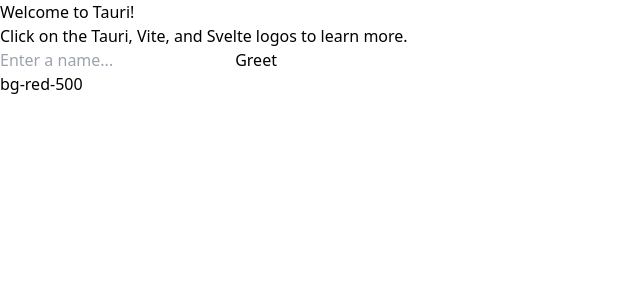
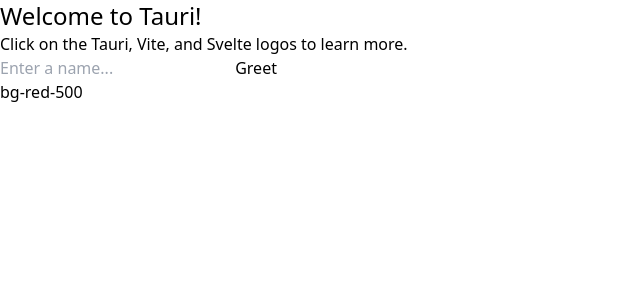
Before and after one commit to ntargon/tauri-app-svelte-tailwindcss-spa-template, a Svelte app: page / in a window 1280 px wide. Shown: the top 300 px of the page, without its empty margins (0-640 px from the left). Built offline with nearby package versions, Linux system fonts and the light colour scheme.

Commit message:
baseに少し追加

```diff
--- a/src/app.css
+++ b/src/app.css
@@ -1,3 +1,16 @@
 @tailwind base;
+
+@layer base {
+    h1 {
+        @apply text-2xl
+    }
+    h2 {
+        @apply text-xl
+    }
+    h3 {
+        @apply text-lg
+    }
+}
+
 @tailwind components;
 @tailwind utilities;
```
